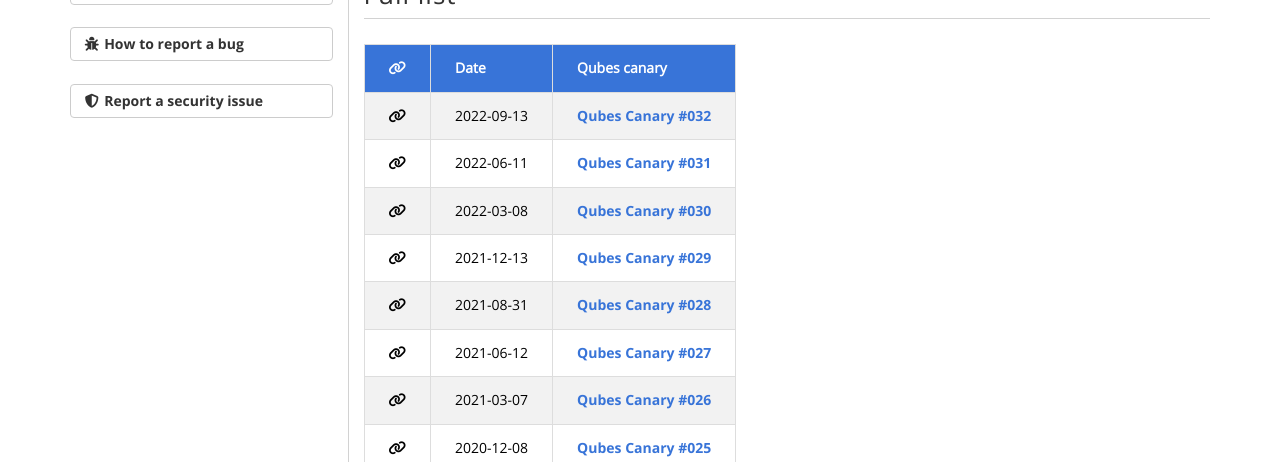
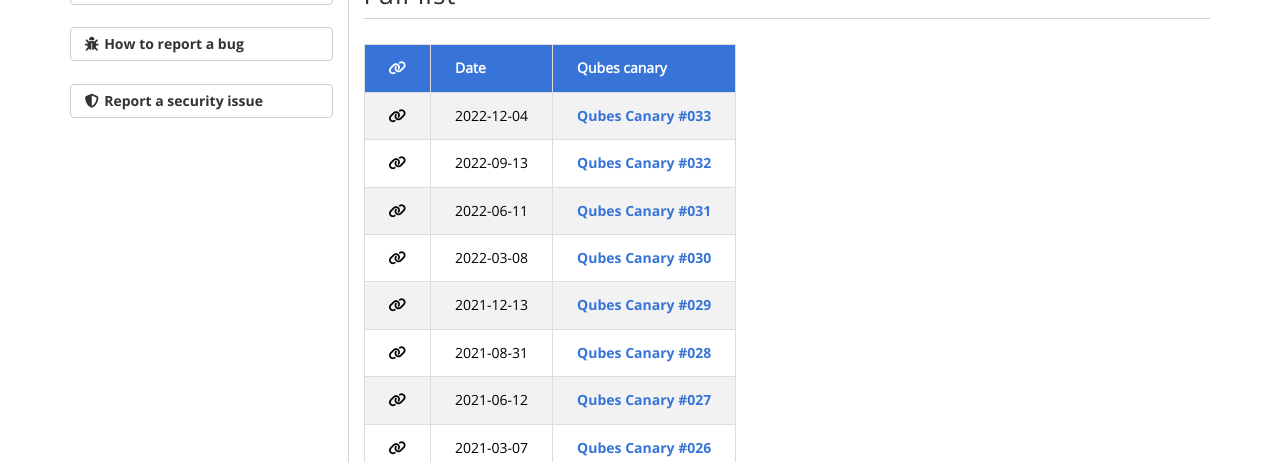
Before and after one commit to QubesOS/qubesos.github.io, a Jekyll site: the page built from pages/canary.md, in a window 1280 px wide and 900 px high. Shown: the part 438-900 px from the top of the window. Built offline with Jekyll 4.4.1, drawn with Linux system fonts in a browser that asks for light colours; some web fonts are replaced.

Commit message:
Add Canary 033

```diff
--- a/_data/sec-canary.yml
+++ b/_data/sec-canary.yml
@@ -93,3 +93,6 @@
 
 - canary: "032"
   date: 2022-09-13
+
+- canary: "033"
+  date: 2022-12-04
```
